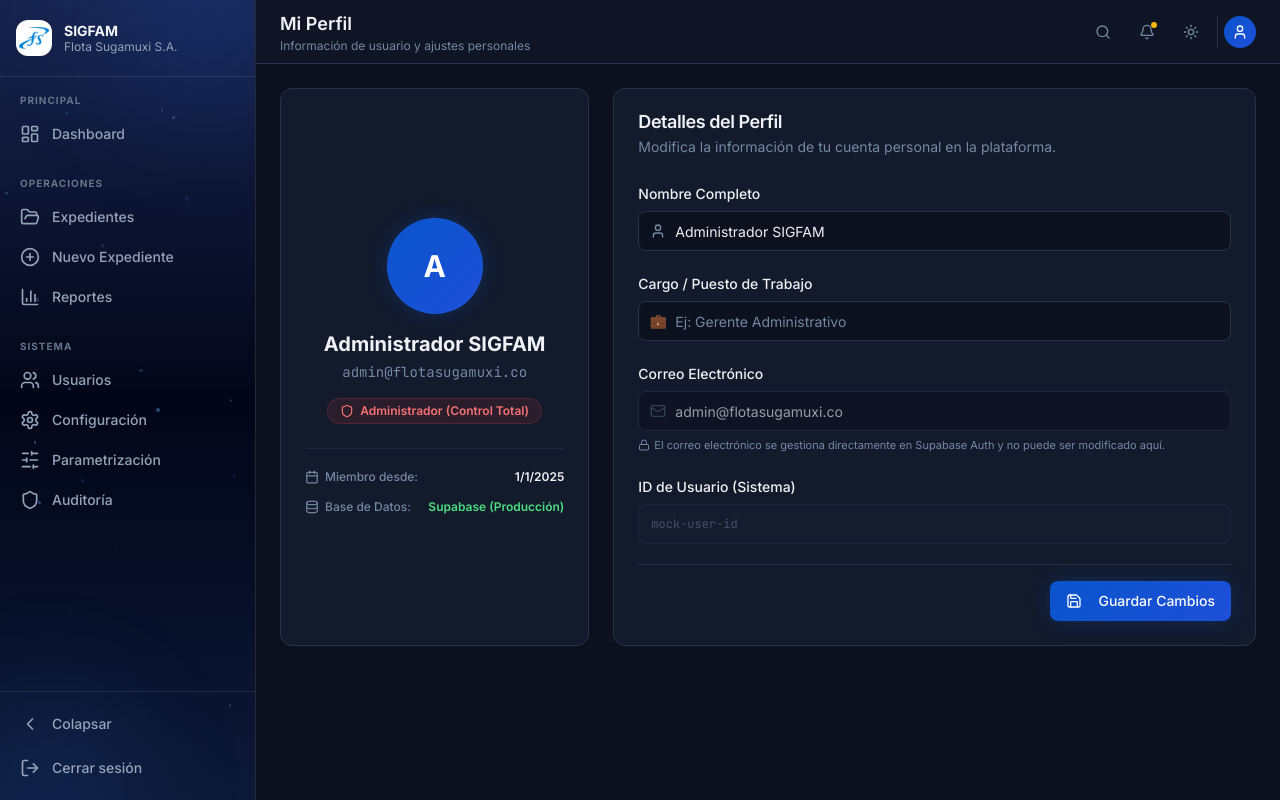
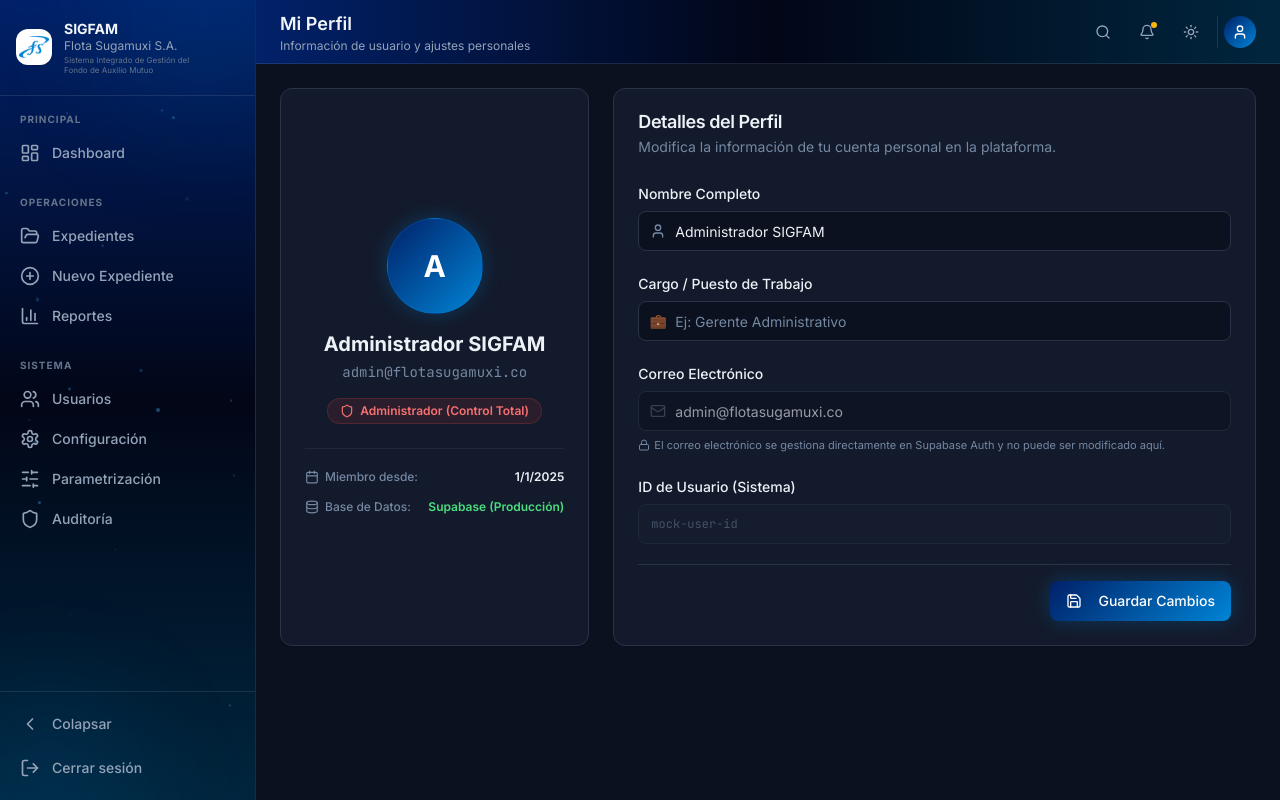
Before and after one commit to julianjosesalgadop-cloud/5.-IA-FAM, a Next.js app: page /perfil in a window 1280 px wide. Built offline with nearby package versions, Linux system fonts and the light colour scheme; no server answers; the database is empty.

Commit message:
Rebranding corporativo a colores institucionales, permisos de configuracion para consultor, nombres completos en auditoria, y desactivacion de autocompletado en buscadores

```diff
--- a/src/app/(dashboard)/expedientes/[id]/page.tsx
+++ b/src/app/(dashboard)/expedientes/[id]/page.tsx
@@ -1,5 +1,5 @@
 'use client';
-import React, { useState, useEffect, useCallback } from 'react';
+import React, { useState, useEffect, useCallback, useMemo } from 'react';
 import { useParams, useRouter } from 'next/navigation';
 import { motion, AnimatePresence } from 'framer-motion';
 import {
@@ -46,6 +46,7 @@ export default function ExpedienteDetailPage() {
   const [expediente, setExpediente] = useState<Expediente | null>(null);
   const [documentos, setDocumentos] = useState<Documento[]>([]);
   const [auditorias, setAuditorias] = useState<AuditoriaEntry[]>([]);
+  const [perfiles, setPerfiles] = useState<any[]>([]);
   const [activeTab, setActiveTab] = useState<TabType>('resumen');
   const [loading, setLoading] = useState(true);
   const [isEditMode, setIsEditMode] = useState(false);
@@ -74,17 +75,21 @@ export default function ExpedienteDetailPage() {
   const loadData = useCallback(async () => {
     setLoading(true);
     try {
-      const exp = await dbService.getExpedienteById(id);
+      const [exp, docs, audits, users] = await Promise.all([
+        dbService.getExpedienteById(id),
+        dbService.getDocumentos(id),
+        dbService.getAuditoria(id),
+        dbService.getPerfiles(),
+      ]);
       if (!exp) {
         toast.error('Expediente no encontrado');
         router.push('/expedientes');
         return;
       }
       setExpediente(exp);
-      const docs = await dbService.getDocumentos(id);
       setDocumentos(docs);
-      const audits = await dbService.getAuditoria(id);
       setAuditorias(audits);
+      setPerfiles(users);
     } catch (error) {
       console.error(error);
       toast.error('Error al cargar datos del expediente');
@@ -92,6 +97,22 @@ export default function ExpedienteDetailPage() {
       setLoading(false);
     }
   }, [id, router]);
+
+  // User profiles lookup map (id or email -> name)
+  const userMap = useMemo(() => {
+    const map = new Map<string, string>();
+    perfiles.forEach((p) => {
+      if (p.id) map.set(p.id, p.nombre || p.email);
+      if (p.email) map.set(p.email.toLowerCase(), p.nombre || p.email);
+    });
+    return map;
+  }, [perfiles]);
+
+  const getUsuarioNombre = useCallback((emailOrId: string | null) => {
+    if (!emailOrId) return 'Sistema';
+    const clean = emailOrId.toLowerCase();
+    return userMap.get(clean) || userMap.get(emailOrId) || emailOrId;
+  }, [userMap]);
 
   useEffect(() => {
     loadData();
@@ -1189,7 +1210,7 @@ export default function ExpedienteDetailPage() {
                               <div className="space-y-1">
                                 <div className="flex items-center gap-2">
                                   <span className="text-xs font-bold text-foreground">
-                                    {audit.usuario_email || 'Sistema'}
+                                    {getUsuarioNombre(audit.usuario_email)}
                                   </span>
                                   <Badge className="text-[10px] py-0 px-1 font-mono uppercase" variant="secondary">
                                     {audit.accion}
--- a/src/app/globals.css
+++ b/src/app/globals.css
@@ -10,7 +10,7 @@
     --card-foreground: 222 47% 8%;
     --popover: 0 0% 100%;
     --popover-foreground: 222 47% 8%;
-    --primary: 217 91% 42%;
+    --primary: 203 100% 42%;
     --primary-foreground: 0 0% 100%;
     --secondary: 210 40% 93%;
     --secondary-foreground: 222 47% 20%;
@@ -20,13 +20,13 @@
     --accent-foreground: 222 47% 8%;
     --destructive: 0 84% 60%;
     --destructive-foreground: 0 0% 100%;
-    --border: 214 32% 88%;
-    --input: 214 32% 91%;
-    --ring: 217 91% 42%;
+    --border: 200 2% 81%;
+    --input: 200 2% 86%;
+    --ring: 203 100% 42%;
     --radius: 0.625rem;
     --success: 142 71% 45%;
     --warning: 38 92% 50%;
-    --info: 217 91% 60%;
+    --info: 203 100% 42%;
   }
 
   .dark {
@@ -36,7 +36,7 @@
     --card-foreground: 210 40% 95%;
     --popover: 222 39% 12%;
     --popover-foreground: 210 40% 95%;
-    --primary: 217 91% 55%;
+    --primary: 203 100% 50%;
     --primary-foreground: 0 0% 100%;
     --secondary: 222 32% 17%;
     --secondary-foreground: 210 40% 85%;
@@ -48,10 +48,10 @@
     --destructive-foreground: 0 0% 100%;
     --border: 222 26% 22%;
     --input: 222 32% 17%;
-    --ring: 217 91% 55%;
+    --ring: 203 100% 50%;
     --success: 142 71% 45%;
     --warning: 38 92% 50%;
-    --info: 217 91% 60%;
+    --info: 203 100% 50%;
   }
 }
 
@@ -80,10 +80,10 @@
     border: 1px solid rgba(255, 255, 255, 0.4);
   }
   .gradient-brand {
-    background: linear-gradient(135deg, hsl(217,91%,42%) 0%, hsl(224,76%,48%) 100%);
+    background: linear-gradient(135deg, #012169 0%, #0084D5 100%);
   }
   .text-gradient {
-    background: linear-gradient(135deg, hsl(217,91%,60%) 0%, hsl(43,96%,52%) 100%);
+    background: linear-gradient(135deg, #0084D5 0%, #012169 100%);
     -webkit-background-clip: text;
     -webkit-text-fill-color: transparent;
     background-clip: text;
--- a/src/components/auditoria/AuditoriaView.tsx
+++ b/src/components/auditoria/AuditoriaView.tsx
@@ -54,6 +54,7 @@ export function AuditoriaView() {
   const [currentUser] = useState(() => getMockUser());
   const [logs, setLogs] = useState<AuditoriaEntry[]>([]);
   const [expedientes, setExpedientes] = useState<Expediente[]>([]);
+  const [perfiles, setPerfiles] = useState<any[]>([]);
   const [loading, setLoading] = useState(true);
 
   useEffect(() => {
@@ -97,12 +98,14 @@ export function AuditoriaView() {
   const fetchData = async () => {
     setLoading(true);
     try {
-      const [auditData, expData] = await Promise.all([
+      const [auditData, expData, perData] = await Promise.all([
         dbService.getAuditoria(),
         dbService.getExpedientes(),
+        dbService.getPerfiles(),
       ]);
       setLogs(auditData);
       setExpedientes(expData);
+      setPerfiles(perData);
     } catch (err) {
       console.error(err);
       toast.error('Error al cargar datos de auditoría');
@@ -122,12 +125,33 @@ export function AuditoriaView() {
     return map;
   }, [expedientes]);
 
+  // User profiles lookup map (id or email -> name)
+  const userMap = useMemo(() => {
+    const map = new Map<string, string>();
+    perfiles.forEach((p) => {
+      if (p.id) map.set(p.id, p.nombre || p.email);
+      if (p.email) map.set(p.email.toLowerCase(), p.nombre || p.email);
+    });
+    return map;
+  }, [perfiles]);
+
+  const getUsuarioNombre = useCallback((emailOrId: string | null) => {
+    if (!emailOrId) return 'Sistema';
+    const clean = emailOrId.toLowerCase();
+    return userMap.get(clean) || userMap.get(emailOrId) || emailOrId;
+  }, [userMap]);
+
   // Extract unique values for dropdown filters
   const uniqueUsuarios = useMemo(() => {
-    const set = new Set<string>();
-    logs.forEach((l) => { if (l.usuario_email) set.add(l.usuario_email); });
-    return Array.from(set).sort();
-  }, [logs]);
+    const map = new Map<string, string>(); // email -> nombre
+    logs.forEach((l) => {
+      if (l.usuario_email) {
+        const nombre = getUsuarioNombre(l.usuario_email);
+        map.set(l.usuario_email, nombre);
+      }
+    });
+    return Array.from(map.entries()).sort((a, b) => a[1].localeCompare(b[1]));
+  }, [logs, getUsuarioNombre]);
 
   const uniqueCampos = useMemo(() => {
     const set = new Set<string>();
@@ -156,6 +180,7 @@ export function AuditoriaView() {
       // General search
       if (term) {
         const matchesGeneral =
+          getUsuarioNombre(entry.usuario_email)?.toLowerCase().includes(term) ||
           entry.usuario_email?.toLowerCase().includes(term) ||
           entry.accion?.toLowerCase().includes(term) ||
           entry.campo_modificado?.toLowerCase().includes(term) ||
@@ -264,7 +289,8 @@ export function AuditoriaView() {
             value={search}
             onChange={(e) => setSearch(e.target.value)}
             id="auditoria-search"
-            autoComplete="off"
+            autoComplete="one-time-code"
+            name="prevent_autofill"
           />
         </div>
         <div className="flex items-center gap-2">
@@ -368,8 +394,8 @@ export function AuditoriaView() {
                       id="auditoria-filter-usuario"
                     >
                       <option value="">Todos los usuarios</option>
-                      {uniqueUsuarios.map((u) => (
-                        <option key={u} value={u}>{u}</option>
+                      {uniqueUsuarios.map(([email, nombre]) => (
+                        <option key={email} value={email}>{nombre}</option>
                       ))}
                     </select>
                   </div>
@@ -524,7 +550,7 @@ export function AuditoriaView() {
                             </div>
                             <div className="flex items-center gap-1.5 text-xs text-muted-foreground">
                               <User className="w-3 h-3" />
-                              <span>{entry.usuario_email || 'Sistema'}</span>
+                              <span>{getUsuarioNombre(entry.usuario_email)}</span>
                             </div>
                             {/* Extra expediente context */}
                             {exp && (exp.placa || exp.nombre_conductor) && (
--- a/src/components/auth/LoginBackground.tsx
+++ b/src/components/auth/LoginBackground.tsx
@@ -19,7 +19,7 @@ export function LoginBackground() {
   }, []);
 
   return (
-    <div className="absolute inset-0 bg-gradient-to-br from-brand-950 via-slate-950 to-[#0c1938] overflow-hidden pointer-events-none">
+    <div className="absolute inset-0 bg-gradient-to-br from-brand-950 via-slate-950 to-[#00263e] overflow-hidden pointer-events-none">
       {/* Ambient corporate blue glows */}
       <div className="absolute top-[-20%] right-[-10%] w-[550px] h-[550px] rounded-full bg-brand-600/20 blur-[130px]" />
       <div className="absolute bottom-[-20%] left-[-10%] w-[500px] h-[500px] rounded-full bg-brand-500/15 blur-[120px]" />
@@ -36,7 +36,7 @@ export function LoginBackground() {
             height: p.size,
             opacity: p.opacity,
             bottom: '-20px',
-            boxShadow: '0 0 8px hsla(217, 91%, 60%, 0.4)',
+            boxShadow: '0 0 8px hsla(203, 100%, 55%, 0.4)',
           }}
           animate={{
             y: ['0vh', '-125vh'],
--- a/src/components/expedientes/ExpedienteForm.tsx
+++ b/src/components/expedientes/ExpedienteForm.tsx
@@ -690,6 +690,11 @@ export function ExpedienteForm({
   const totalDeducible = activeCots.reduce((acc, c) => acc + Math.round(((c.valor_negociado || 0) * (c.porcentaje_deducible || 0)) / 100), 0);
   const totalAPagar = Math.max(0, totalNegociado - totalDeducible);
 
+  // Sincronizar valor_final_aprobado con el cálculo neto a pagar (totalAPagar)
+  React.useEffect(() => {
+    setValue('valor_final_aprobado', totalAPagar);
+  }, [totalAPagar, setValue]);
+
   const valorRecVehiculo = watch('valor_recobro_vehiculo') || 0;
   const valorRecAbogado = watch('valor_recobro_abogado') || 0;
   const valorRecEmpresa = watch('valor_recobro_empresa') || 0;
--- a/src/components/expedientes/ExpedientesList.tsx
+++ b/src/components/expedientes/ExpedientesList.tsx
@@ -344,7 +344,8 @@ export function ExpedientesList() {
             value={search}
             onChange={(e) => setSearch(e.target.value)}
             id="expedientes-search"
-            autoComplete="off"
+            autoComplete="one-time-code"
+            name="prevent_autofill"
           />
         </div>
 
--- a/src/components/layout/Header.tsx
+++ b/src/components/layout/Header.tsx
@@ -100,23 +100,23 @@ export function Header({ title = 'Dashboard', subtitle, action }: HeaderProps) {
   };
 
   return (
-    <header className="sticky top-0 z-20 flex items-center justify-between h-16 px-4 sm:px-6 border-b border-border bg-card/85 backdrop-blur-md dark:bg-dark-800/60">
+    <header className="sticky top-0 z-20 flex items-center justify-between h-16 px-4 sm:px-6 border-b border-white/10 bg-gradient-to-r from-brand-950 via-slate-950 to-[#00263e]">
       <div className="flex items-center gap-2 sm:gap-4 min-w-0">
         {/* Hamburger menu for mobile */}
         <Button
           variant="ghost"
           size="icon"
           onClick={() => window.dispatchEvent(new Event('toggle-sidebar'))}
-          className="md:hidden text-muted-foreground hover:text-foreground h-9 w-9 flex-shrink-0"
+          className="md:hidden text-slate-400 hover:text-white hover:bg-white/5 h-9 w-9 flex-shrink-0"
           id="header-mobile-toggle"
         >
           <Menu className="w-5 h-5" />
         </Button>
         <div className="min-w-0">
-          <h1 className="text-sm sm:text-base md:text-lg font-semibold text-foreground truncate max-w-[110px] xs:max-w-[160px] sm:max-w-none" title={title}>
+          <h1 className="text-sm sm:text-base md:text-lg font-semibold text-slate-100 truncate max-w-[110px] xs:max-w-[160px] sm:max-w-none" title={title}>
             {title}
           </h1>
-          {subtitle && <p className="hidden sm:block text-[10px] sm:text-xs text-muted-foreground truncate">{subtitle}</p>}
+          {subtitle && <p className="hidden sm:block text-[10px] sm:text-xs text-slate-400 truncate">{subtitle}</p>}
         </div>
         {action && <div className="ml-1 sm:ml-2 flex-shrink-0">{action}</div>}
       </div>
@@ -126,7 +126,7 @@ export function Header({ title = 'Dashboard', subtitle, action }: HeaderProps) {
         <Button
           variant="ghost"
           size="icon"
-          className="hidden sm:flex text-muted-foreground hover:text-foreground h-9 w-9"
+          className="hidden sm:flex text-slate-400 hover:text-white hover:bg-white/5 h-9 w-9"
           id="header-search-btn"
         >
           <Search className="w-4 h-4" />
@@ -136,7 +136,7 @@ export function Header({ title = 'Dashboard', subtitle, action }: HeaderProps) {
         <Button
           variant="ghost"
           size="icon"
-          className="text-muted-foreground hover:text-foreground relative h-9 w-9"
+          className="text-slate-400 hover:text-white hover:bg-white/5 relative h-9 w-9"
           id="header-notifications-btn"
         >
           <Bell className="w-4 h-4" />
@@ -148,7 +148,7 @@ export function Header({ title = 'Dashboard', subtitle, action }: HeaderProps) {
           variant="ghost"
           size="icon"
           onClick={() => setTheme(theme === 'dark' ? 'light' : 'dark')}
-          className="text-muted-foreground hover:text-foreground h-9 w-9"
+          className="text-slate-400 hover:text-white hover:bg-white/5 h-9 w-9"
           id="header-theme-toggle"
         >
           <motion.div
@@ -166,7 +166,7 @@ export function Header({ title = 'Dashboard', subtitle, action }: HeaderProps) {
         </Button>
 
         {/* User avatar and dropdown */}
-        <div className="relative flex items-center gap-1.5 pl-1.5 border-l border-border" ref={dropdownRef}>
+        <div className="relative flex items-center gap-1.5 pl-1.5 border-l border-white/10" ref={dropdownRef}>
           <button
             onClick={() => setDropdownOpen(!dropdownOpen)}
             className="w-8 h-8 rounded-full gradient-brand flex items-center justify-center hover:opacity-90 active:scale-95 transition-all focus:outline-none focus:ring-2 focus:ring-ring"
@@ -182,21 +182,21 @@ export function Header({ title = 'Dashboard', subtitle, action }: HeaderProps) {
                 animate={{ opacity: 1, y: 0, scale: 1 }}
                 exit={{ opacity: 0, y: 8, scale: 0.95 }}
                 transition={{ duration: 0.15, ease: 'easeOut' }}
-                className="absolute right-0 top-full mt-2 w-56 rounded-xl border border-border bg-card p-2 shadow-card-dark z-50 text-left"
+                className="absolute right-0 top-full mt-2 w-56 rounded-xl border border-white/10 bg-slate-900 p-2 shadow-card-dark z-50 text-left text-slate-300"
               >
                 {/* User info */}
                 <div className="px-3 py-2.5">
-                  <p className="text-sm font-semibold text-foreground truncate">{user.nombre}</p>
+                  <p className="text-sm font-semibold text-slate-100 truncate">{user.nombre}</p>
                   {(user as any).cargo && (
-                    <p className="text-[10px] text-muted-foreground truncate font-medium -mt-0.5">{(user as any).cargo}</p>
+                    <p className="text-[10px] text-slate-400 truncate font-medium -mt-0.5">{(user as any).cargo}</p>
                   )}
-                  <p className="text-xs text-muted-foreground/80 truncate mb-2">{user.email}</p>
+                  <p className="text-xs text-slate-400/80 truncate mb-2">{user.email}</p>
                   <span className={`inline-flex items-center rounded-full px-2 py-0.5 text-[10px] font-bold ${getRoleConfig(user.rol).color}`}>
                     {getRoleConfig(user.rol).label}
                   </span>
                 </div>
 
-                <div className="h-px bg-border my-1" />
+                <div className="h-px bg-white/10 my-1" />
 
                 {/* Menu options */}
                 <button
@@ -204,7 +204,7 @@ export function Header({ title = 'Dashboard', subtitle, action }: HeaderProps) {
                     setDropdownOpen(false);
                     router.push('/perfil');
                   }}
-                  className="w-full flex items-center gap-2 px-3 py-2 text-sm rounded-lg text-muted-foreground hover:text-foreground hover:bg-secondary transition-colors text-left"
+                  className="w-full flex items-center gap-2 px-3 py-2 text-sm rounded-lg text-slate-400 hover:text-white hover:bg-white/5 transition-colors text-left"
                 >
                   <User className="w-4 h-4" />
                   <span>Mi Perfil</span>
@@ -215,7 +215,7 @@ export function Header({ title = 'Dashboard', subtitle, action }: HeaderProps) {
                     setDropdownOpen(false);
                     router.push('/configuracion');
                   }}
-                  className="w-full flex items-center gap-2 px-3 py-2 text-sm rounded-lg text-muted-foreground hover:text-foreground hover:bg-secondary transition-colors text-left"
+                  className="w-full flex items-center gap-2 px-3 py-2 text-sm rounded-lg text-slate-400 hover:text-white hover:bg-white/5 transition-colors text-left"
                 >
                   <Settings className="w-4 h-4" />
                   <span>Configuración</span>
@@ -223,7 +223,7 @@ export function Header({ title = 'Dashboard', subtitle, action }: HeaderProps) {
 
                 <button
                   onClick={handleLogout}
-                  className="w-full flex items-center gap-2 px-3 py-2 text-sm rounded-lg text-red-500 hover:bg-red-500/10 transition-colors text-left font-medium"
+                  className="w-full flex items-center gap-2 px-3 py-2 text-sm rounded-lg text-red-400 hover:bg-red-500/10 transition-colors text-left font-medium"
                 >
                   <LogOut className="w-4 h-4" />
                   <span>Cerrar sesión</span>
--- a/src/components/layout/Sidebar.tsx
+++ b/src/components/layout/Sidebar.tsx
@@ -117,7 +117,7 @@ export function Sidebar({ onNavClick }: { onNavClick?: () => void }) {
       className="relative flex flex-col h-screen border-r border-white/10 z-30 overflow-hidden text-slate-300"
     >
       {/* Background gradient and ambient glow matching Login */}
-      <div className="absolute inset-0 bg-gradient-to-b from-brand-950 via-slate-950 to-[#0c1938] pointer-events-none" />
+      <div className="absolute inset-0 bg-gradient-to-b from-brand-950 via-slate-950 to-[#00263e] pointer-events-none" />
       <div className="absolute top-[-10%] right-[-20%] w-[200px] h-[200px] rounded-full bg-brand-600/15 blur-[60px] pointer-events-none" />
       <div className="absolute bottom-[-10%] left-[-20%] w-[200px] h-[200px] rounded-full bg-brand-500/10 blur-[50px] pointer-events-none" />
 
@@ -132,7 +132,7 @@ export function Sidebar({ onNavClick }: { onNavClick?: () => void }) {
             height: p.size,
             opacity: p.opacity,
             bottom: '-20px',
-            boxShadow: '0 0 6px hsla(217, 91%, 60%, 0.3)',
+            boxShadow: '0 0 6px hsla(203, 100%, 55%, 0.3)',
           }}
           animate={{
             y: ['0vh', '-105vh'],
@@ -162,6 +162,9 @@ export function Sidebar({ onNavClick }: { onNavClick?: () => void }) {
               >
                 <p className="text-sm font-bold text-slate-100 leading-tight">SIGFAM</p>
                 <p className="text-xs text-slate-400 leading-tight">Flota Sugamuxi S.A.</p>
+                <p className="text-[8px] text-slate-500 leading-tight mt-0.5 max-w-[150px]">
+                  Sistema Integrado de Gestión del Fondo de Auxilio Mutuo
+                </p>
               </motion.div>
             )}
           </AnimatePresence>
--- a/src/components/usuarios/UsuariosView.tsx
+++ b/src/components/usuarios/UsuariosView.tsx
@@ -279,6 +279,8 @@ export function UsuariosView() {
             className="pl-9 bg-background/50 border-border focus:ring-primary"
             value={searchQuery}
             onChange={(e) => setSearchQuery(e.target.value)}
+            autoComplete="one-time-code"
+            name="prevent_autofill"
           />
         </div>
         {currentUser?.rol === 'admin' && (
--- a/tailwind.config.ts
+++ b/tailwind.config.ts
@@ -48,17 +48,30 @@ const config: Config = {
           foreground: 'hsl(var(--card-foreground))',
         },
         brand: {
-          50: 'hsl(214, 100%, 97%)',
-          100: 'hsl(214, 95%, 93%)',
-          200: 'hsl(213, 97%, 87%)',
-          300: 'hsl(212, 96%, 78%)',
-          400: 'hsl(213, 94%, 68%)',
-          500: 'hsl(217, 91%, 60%)',
-          600: 'hsl(221, 83%, 53%)',
-          700: 'hsl(224, 76%, 48%)',
-          800: 'hsl(226, 71%, 40%)',
-          900: 'hsl(224, 64%, 33%)',
-          950: 'hsl(226, 55%, 20%)',
+          50: '#f0f7fc',
+          100: '#e1effa',
+          200: '#bcdff5',
+          300: '#82c4ee',
+          400: '#41a7e4',
+          500: '#0084D5', // Pantone 2173 C
+          600: '#006ab3',
+          700: '#005490',
+          800: '#00477a',
+          900: '#013861',
+          950: '#012169', // Pantone 280 C
+        },
+        coolgray: {
+          DEFAULT: '#D0D0CE', // Pantone Cool Gray 2 C
+          50: '#fafafa',
+          100: '#f4f4f4',
+          200: '#e5e5e5',
+          300: '#D0D0CE',
+          400: '#a3a3a3',
+          500: '#737373',
+          600: '#525252',
+          700: '#404040',
+          800: '#262626',
+          900: '#171717',
         },
         gold: {
           400: 'hsl(43, 96%, 56%)',
@@ -75,7 +88,7 @@ const config: Config = {
       },
       backgroundImage: {
         'gradient-radial': 'radial-gradient(var(--tw-gradient-stops))',
-        'gradient-brand': 'linear-gradient(135deg, hsl(217,91%,42%) 0%, hsl(224,76%,48%) 100%)',
+        'gradient-brand': 'linear-gradient(135deg, #012169 0%, #0084D5 100%)',
         'gradient-dark': 'linear-gradient(180deg, hsl(222,47%,8%) 0%, hsl(222,47%,5%) 100%)',
       },
       animation: {
@@ -92,7 +105,7 @@ const config: Config = {
         countUp: { from: { opacity: '0', transform: 'translateY(8px)' }, to: { opacity: '1', transform: 'translateY(0)' } },
       },
       boxShadow: {
-        'glow-brand': '0 0 20px hsla(217,91%,42%,0.3)',
+        'glow-brand': '0 0 20px rgba(0, 132, 213, 0.3)',
         'glow-gold': '0 0 20px hsla(43,96%,52%,0.3)',
         'card-dark': '0 4px 24px rgba(0,0,0,0.4)',
         'card-light': '0 4px 24px rgba(0,0,0,0.08)',
```
Also changed, not shown: src/components/configuracion/ConfiguracionView.tsx (+5 -5 lines), src/components/dashboard/DashboardCharts.tsx (+17 -17 lines).
